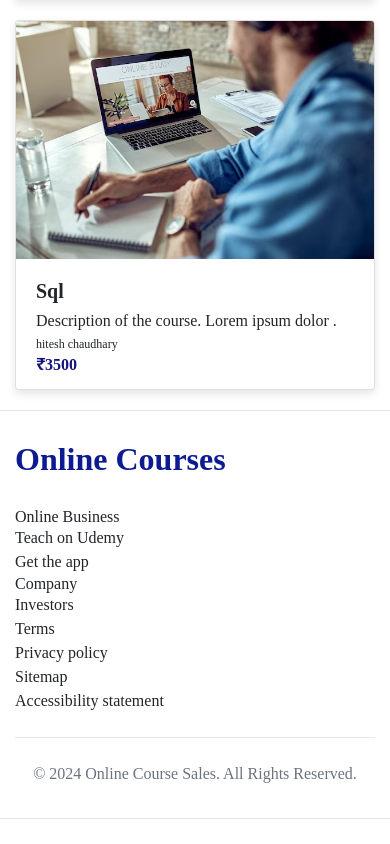
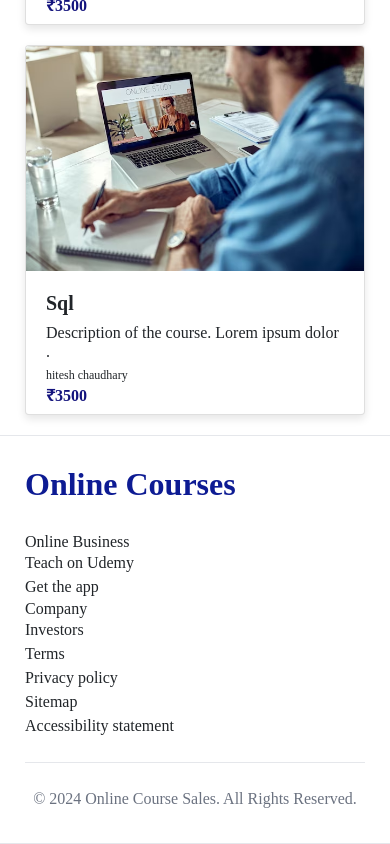
Before and after one commit to sanketjirapure1/onlinecourses, a React (Vite) app: page / in a window 390 px wide. Shown: the part 5465-6309 px from the top of the page. Before the commit the page ends 6284 px from the top, so only its background shows below. Built offline with nearby package versions, Linux system fonts and the light colour scheme.

Commit message:
responsive updaate

```diff
--- a/src/App.css
+++ b/src/App.css
@@ -160,18 +160,12 @@ p.pricecss.card-text {
 }
 .container-fluid {
   width: 100%;
-  padding-right: 15px;
-  padding-left: 15px;
+  padding-right: 25px;
+  padding-left: 25px;
   margin-right: auto;
   margin-left: auto;
 }
 }
-
-
-
-
-
-
 
 a.navbar-brand.navlogcss {
   color: #2230b0;
```
